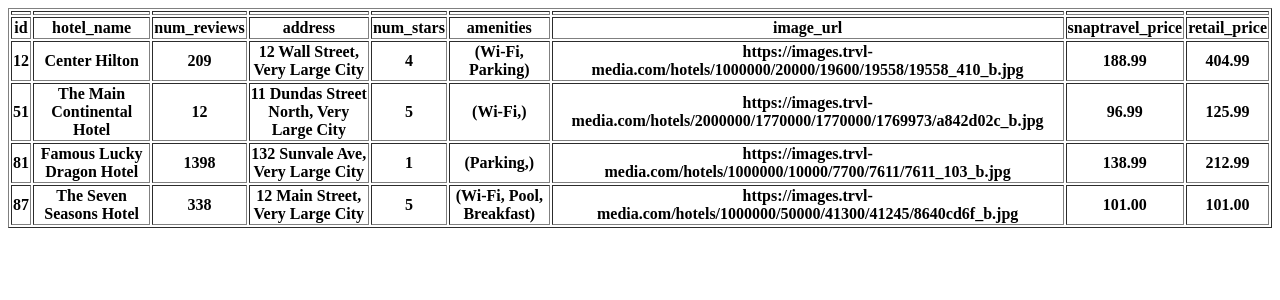
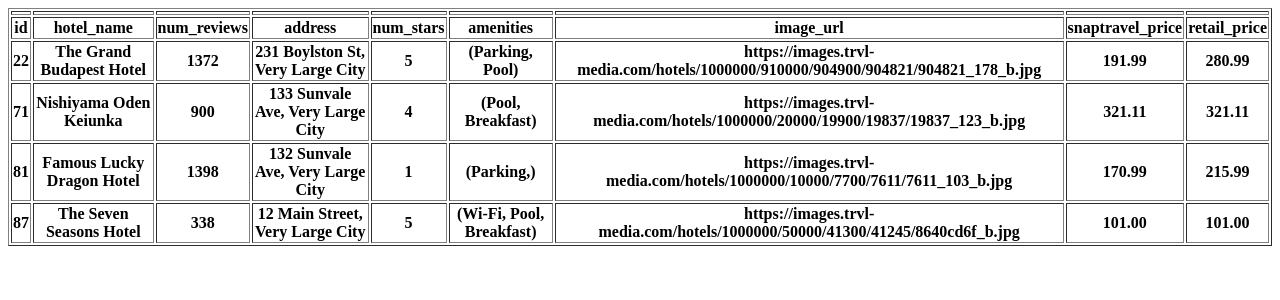
Before and after one commit to tperamun/snaptravel, a Flask app: template templates/result.html in a window 1280 px wide. Shown: the top 300 px of the page. Run offline with Flask 2, Linux system fonts and the light colour scheme; the template is opened without the code that fills it, so the values that code supplies are empty.

Commit message:
changed method name from hello_world to form_submission

```diff
--- a/app.py
+++ b/app.py
@@ -7,7 +7,7 @@
 
 
 @app.route('/', methods=['POST', 'GET'])
-def hello_world():
+def form_submission():
 
   response_1 = None
   response_2 = None
--- a/templates/result.html
+++ b/templates/result.html
@@ -25,26 +25,26 @@
   </thead>
   <tbody>
     <tr>
-      <th>12</th>
-      <th>Center Hilton</th>
-      <th>209</th>
-      <th>12 Wall Street, Very Large City</th>
-      <th>4</th>
-      <th>(Wi-Fi, Parking)</th>
-      <th>https://images.trvl-media.com/hotels/1000000/20000/19600/19558/19558_410_b.jpg</th>
-      <th>188.99</th>
-      <th>404.99</th>
+      <th>22</th>
+      <th>The Grand Budapest Hotel</th>
+      <th>1372</th>
+      <th>231 Boylston St, Very Large City</th>
+      <th>5</th>
+      <th>(Parking, Pool)</th>
+      <th>https://images.trvl-media.com/hotels/1000000/910000/904900/904821/904821_178_b.jpg</th>
+      <th>191.99</th>
+      <th>280.99</th>
     </tr>
     <tr>
-      <th>51</th>
-      <th>The Main Continental Hotel</th>
-      <th>12</th>
-      <th>11 Dundas Street North, Very Large City</th>
-      <th>5</th>
-      <th>(Wi-Fi,)</th>
-      <th>https://images.trvl-media.com/hotels/2000000/1770000/1770000/1769973/a842d02c_b.jpg</th>
-      <th>96.99</th>
-      <th>125.99</th>
+      <th>71</th>
+      <th>Nishiyama Oden Keiunka</th>
+      <th>900</th>
+      <th>133 Sunvale Ave, Very Large City</th>
+      <th>4</th>
+      <th>(Pool, Breakfast)</th>
+      <th>https://images.trvl-media.com/hotels/1000000/20000/19900/19837/19837_123_b.jpg</th>
+      <th>321.11</th>
+      <th>321.11</th>
     </tr>
     <tr>
       <th>81</th>
@@ -54,8 +54,8 @@
       <th>1</th>
       <th>(Parking,)</th>
       <th>https://images.trvl-media.com/hotels/1000000/10000/7700/7611/7611_103_b.jpg</th>
-      <th>138.99</th>
-      <th>212.99</th>
+      <th>170.99</th>
+      <th>215.99</th>
     </tr>
     <tr>
       <th>87</th>
```
